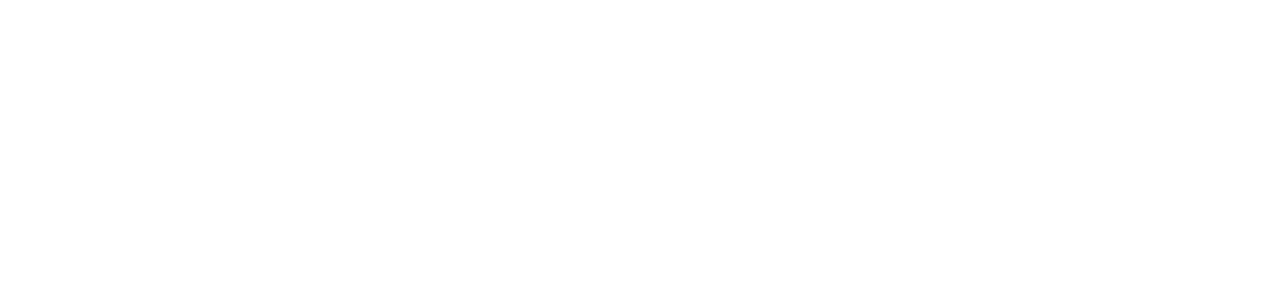
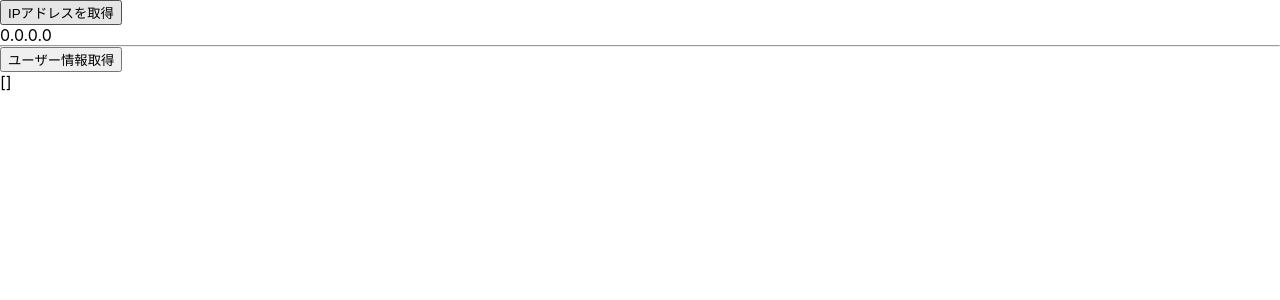
Before and after one commit to negi524/togo-list, a Nuxt app: page /user in a window 1280 px wide. Before the commit this address had no page. Shown: the top 300 px of the page. Built offline with nearby package versions, Linux system fonts and the light colour scheme.

Commit message:
DBの情報を画面に表示

```diff
--- /dev/null
+++ b/pages/user.vue
@@ -0,0 +1,28 @@
+<template>
+  <div>
+    <button @click="getIp">IPアドレスを取得</button>
+    <p>{{ ip }}</p>
+    <hr />
+    <button @click="getUser">ユーザー情報取得</button>
+    <p>{{ user }}</p>
+  </div>
+</template>
+
+<script>
+export default {
+  data: function() {
+    return {
+      ip: "0.0.0.0",
+      user: []
+    };
+  },
+  methods: {
+    async getIp() {
+      this.ip = await this.$axios.$get("http://icanhazip.com");
+    },
+    async getUser() {
+      this.user = await this.$axios.$get("/api/users");
+    }
+  }
+};
+</script>
```
